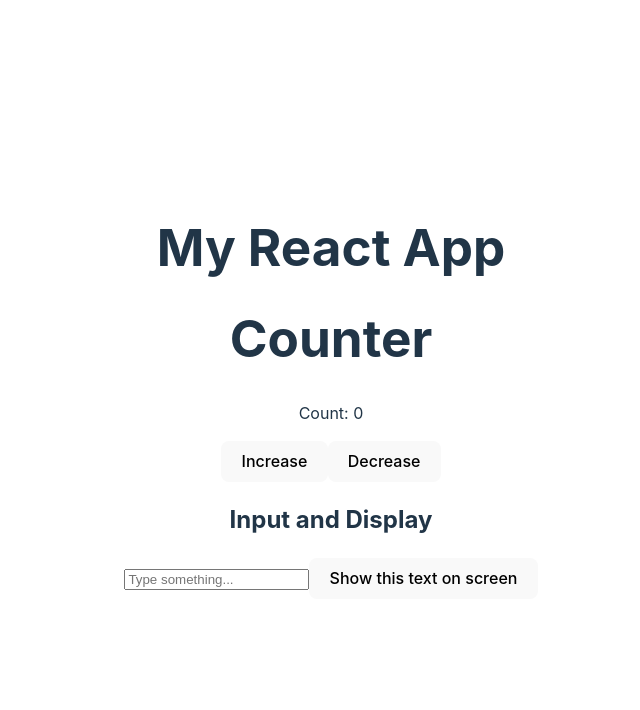
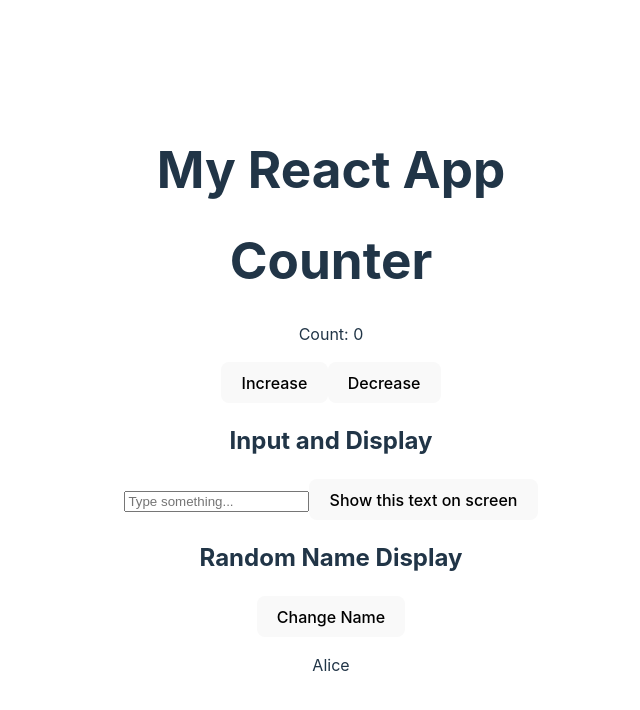
Before and after one commit to thakiddx/morningLabReactComponents, a React (Vite) app: page / in a window 1280 px wide. Shown: the top 710 px of the page, without its empty margins (309-949 px from the left). Built offline with nearby package versions, Linux system fonts and the light colour scheme.

Commit message:
randomName

```diff
--- a/src/App.jsx
+++ b/src/App.jsx
@@ -2,6 +2,7 @@ import React from 'react';
 import Component1 from './components/Component1/counter';
 import './App.css';
 import SimpleInput from './components/Component2/simpleInput';
+import RandomName from './components/Component3/randomName';
 
 function App() {
   return (
@@ -9,6 +10,7 @@ function App() {
       <h1>My React App</h1>
       <Component1 />
       <SimpleInput />
+      <RandomName />
       {/* Other components or content */}
     </div>
   );
--- a/src/components/Component3/randomName.jsx
+++ b/src/components/Component3/randomName.jsx
@@ -0,0 +1,25 @@
+import React, { useState } from 'react';
+
+function RandomName() {
+  const [names, setNames] = useState(['Alice', 'Bob', 'Charlie', 'David']);
+  const [randomIndex, setRandomIndex] = useState(0);
+
+  const handleChange = () => {
+    const newIndex = Math.floor(Math.random() * names.length);
+    setRandomIndex(newIndex);
+  };
+
+  return (
+    <div>
+      <h2>Random Name Display</h2>
+      <div>
+        <button onClick={handleChange}>Change Name</button>
+      </div>
+      <div>
+        <p>{names[randomIndex]}</p>
+      </div>
+    </div>
+  );
+}
+
+export default RandomName;
```
